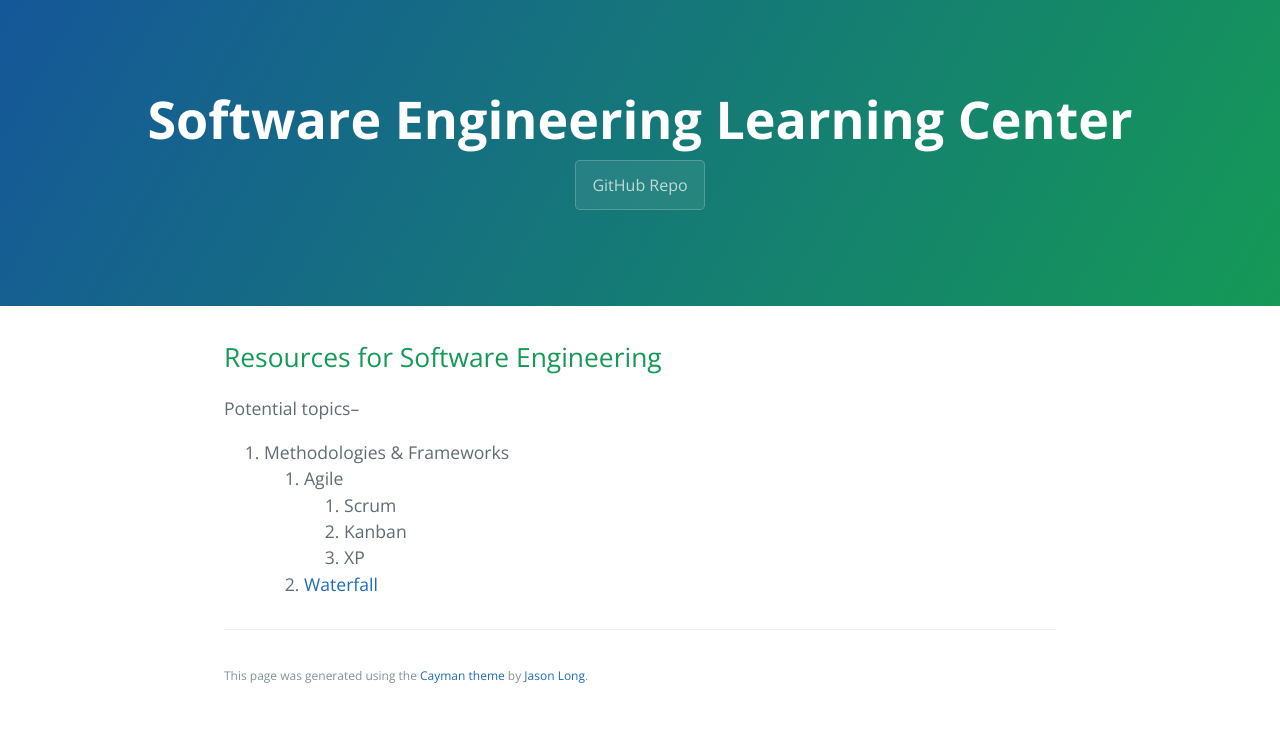
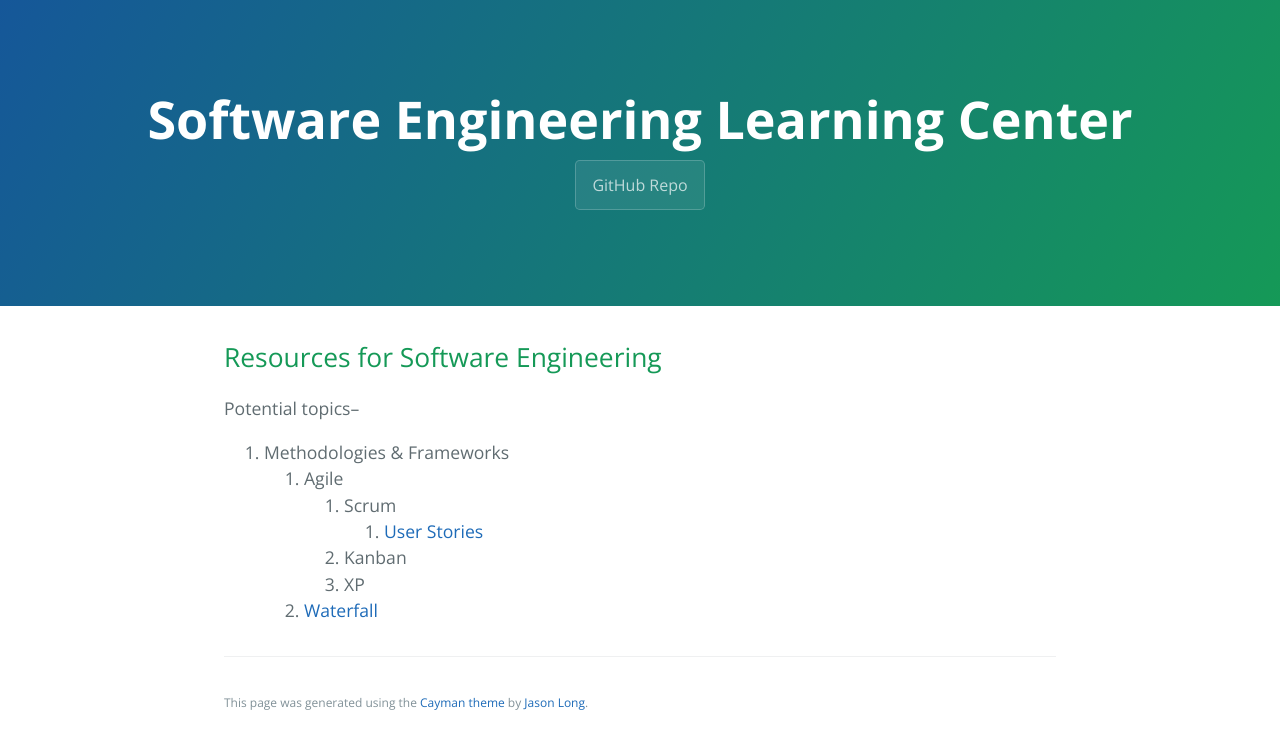
Before and after one commit to learning-software-engineering/learning-software-engineering.github.io, a Jekyll site: the page built from Topics/Software_Engineering.md, in a window 1280 px wide. Shown: the top 749 px of the page. Built offline with Jekyll 4.4.1, drawn with Linux system fonts in a browser that asks for light colours; our own code applies the rules of GitHub Pages for plain Markdown files.

Commit message:
Update user stories document location

```diff
--- a/Topics/Software_Engineering.md
+++ b/Topics/Software_Engineering.md
@@ -5,6 +5,7 @@ Potential topics--
 1. Methodologies & Frameworks
     1. Agile
         1. Scrum
+           1. [User Stories](./Software_Engineering/User_Stories.md)
         2. Kanban
         3. XP
     2. [Waterfall](./Software_Engineering/Waterfall.md)
```
Also changed, not shown: README.md, Topics/Software_Engineering/User_Stories.md (renamed from Topics/User_Stories.md).
